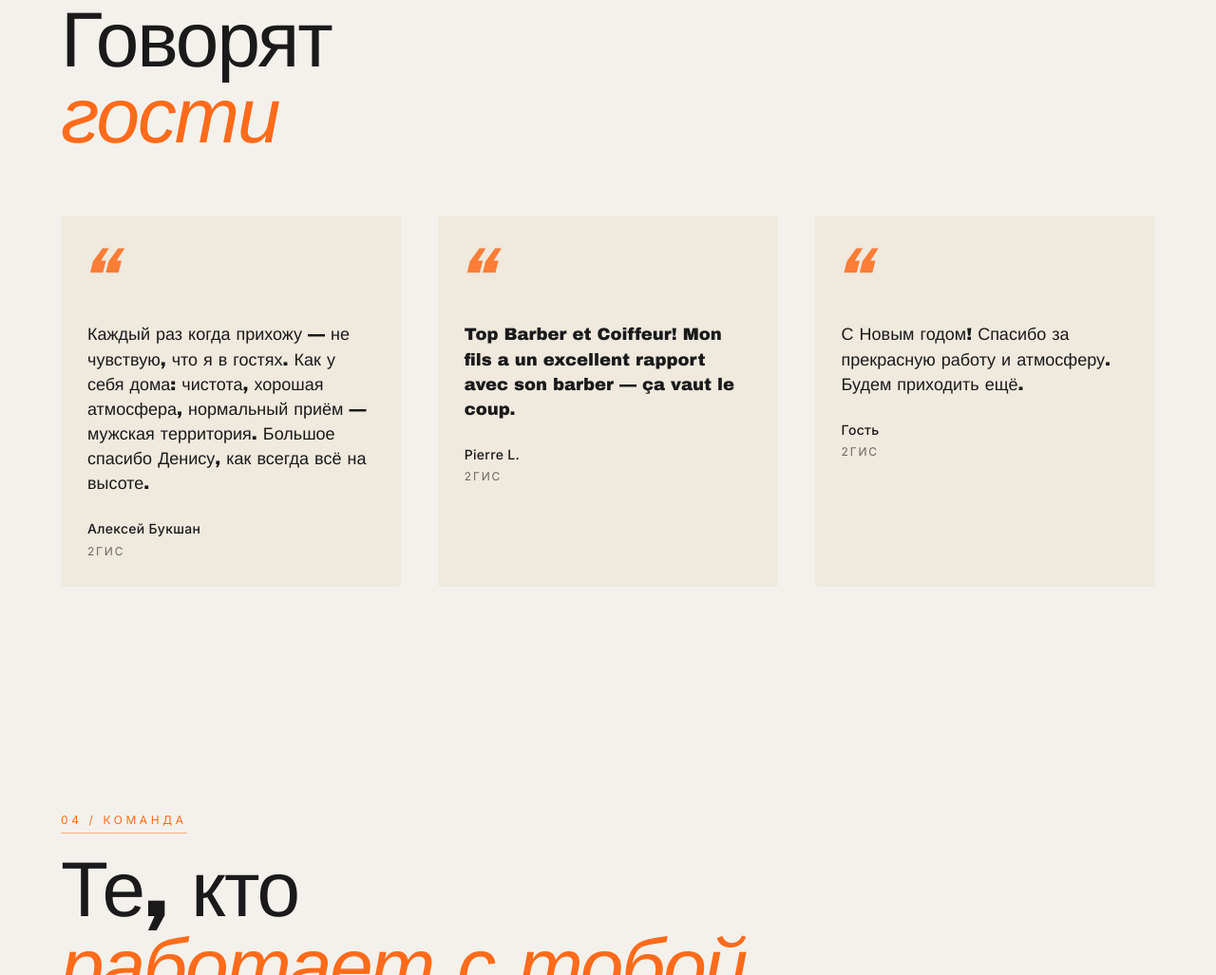
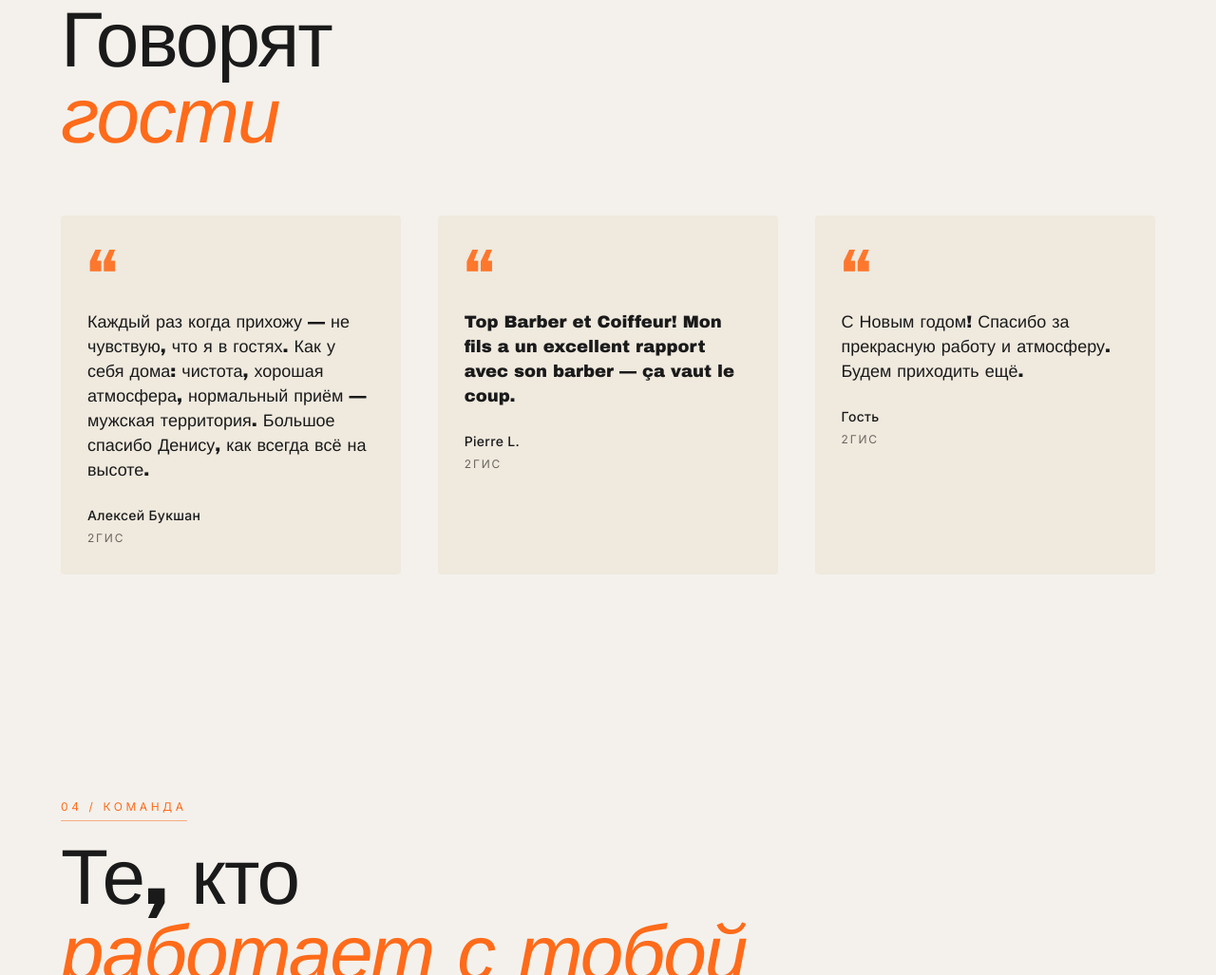
Before and after one commit to rumiantsevivan/bigbro, a plain HTML site: page index.html in a window 1280 px wide. Shown: the part 4051-5078 px from the top of the page at 95% size. Drawn offline with Linux system fonts and the light colour scheme; a web font is replaced by a local one.

Commit message:
Отзывы: кавычка в потоке без курсива (iOS Safari синтил italic за пределы бокса)

```diff
--- a/index.html
+++ b/index.html
@@ -13,7 +13,7 @@
     href="https://fonts.googleapis.com/css2?family=Unbounded:wght@500;700;800;900&family=Inter:wght@400;500;600;700&display=swap"
     rel="stylesheet"
   />
-  <link rel="stylesheet" href="style.css?v=11" />
+  <link rel="stylesheet" href="style.css?v=12" />
 </head>
 <body>
   <!-- Шапка (мини, прилипает к верху) -->
--- a/style.css
+++ b/style.css
@@ -596,19 +596,22 @@ button { font: inherit; cursor: pointer; }
 }
 .review {
   position: relative;
-  padding: 80px 28px 28px;
+  padding: 24px 28px 28px;
   background: var(--paper-soft);
   border-radius: 4px;
+  display: flex;
+  flex-direction: column;
 }
 .review__mark {
   font-family: var(--display);
-  font-style: italic;
-  font-size: 72px;
+  font-style: normal;
+  font-weight: 900;
+  font-size: 64px;
   color: var(--accent);
-  line-height: 1;
-  position: absolute;
-  top: 24px; left: 22px;
-  opacity: .85;
+  line-height: 1.1;
+  display: block;
+  margin: 0 0 4px;
+  opacity: .9;
 }
 .review__text {
   font-family: var(--display);
@@ -616,7 +619,7 @@ button { font: inherit; cursor: pointer; }
   font-weight: 400;
   line-height: 1.45;
   color: var(--ink);
-  margin: 32px 0 24px;
+  margin: 0 0 24px;
   position: relative;
 }
 .review__author {
```
Also changed, not shown: bigbro.html (+1 -1 lines).
